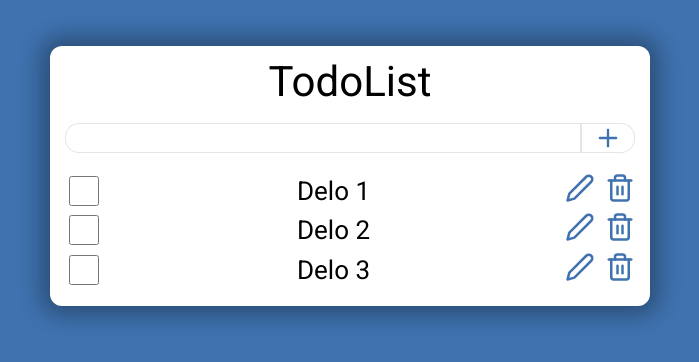
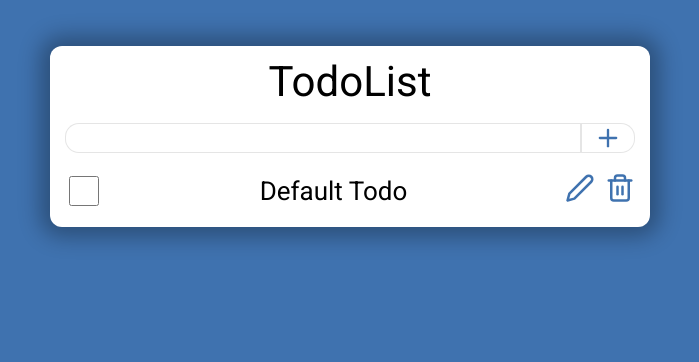
Before and after one commit to ghost-ninja-prog/todo-list-ts-redux, a React (Create React App) app: page / in a window 1280 px wide. Shown: the top 362 px of the page, without its empty margins (290-989 px from the left). Built offline with nearby package versions, Linux system fonts and the light colour scheme.

Commit message:
redux plus work

```diff
--- a/package.json
+++ b/package.json
@@ -3,6 +3,7 @@
   "version": "0.1.0",
   "private": true,
   "dependencies": {
+    "@reduxjs/toolkit": "^1.9.2",
     "@testing-library/jest-dom": "^5.16.5",
     "@testing-library/react": "^13.4.0",
     "@testing-library/user-event": "^13.5.0",
@@ -12,6 +13,7 @@
     "@types/react-dom": "^18.0.10",
     "react": "^18.2.0",
     "react-dom": "^18.2.0",
+    "react-redux": "^8.0.5",
     "react-scripts": "5.0.1",
     "typescript": "^4.9.4",
     "web-vitals": "^2.1.4"
--- a/src/components/TodoItem/index.tsx
+++ b/src/components/TodoItem/index.tsx
@@ -1,15 +1,19 @@
 import { useState } from "react"
 import { ITodo } from "../../models/models"
+import { useAppDispatch } from "../../store/hooks";
+import { removeTodo } from "../../store/todoSlice";
 import classes from "./index.module.css"
 
 
 interface TodoItemProps {
     todo: ITodo;
     onEdited: (id: number, title: string) => void;
-    removeTodo: (id: number) => void;
 }
 
-export const TodoItem: React.FC<TodoItemProps> = ({ todo, onEdited, removeTodo }) => {
+export const TodoItem: React.FC<TodoItemProps> = ({ todo, onEdited }) => {
+
+    const dispatch = useAppDispatch()
+
 
     const [isEditMode, setIsEditMode] = useState(false)
     const [value, setValue] = useState(todo.title)
@@ -46,7 +50,7 @@ export const TodoItem: React.FC<TodoItemProps> = ({ todo, onEdited, removeTodo }
                         <button className={classes.btn__edit} onClick={() => setIsEditMode(true)}></button>
                     )
                 }
-                <button className={classes.btn__remove} onClick={()=>removeTodo(todo.id)}></button>
+                <button className={classes.btn__remove} onClick={()=>dispatch(removeTodo(todo.id))}></button>
             </div>
         </li>
     )
--- a/src/components/TodoList/index.tsx
+++ b/src/components/TodoList/index.tsx
@@ -1,65 +1,47 @@
-import { useState } from "react"
 import classes from "./index.module.css"
 
 
 import { TodoItem } from "../TodoItem"
 import { TodoPlus } from "../TodoPlus"
+import { useAppSelector } from "../../store/hooks"
 
-import { store } from '../../store/store'
+// import { store } from '../../store/store'
 
 
 export const TodoList = () => {
 
-    const [todos, setTodos] = useState(store)
+    const store = useAppSelector(state => state.todos)
 
-    const addTodo = (title: string) => {
-        const todo = {
-            id: Date.now(),
-            title,
-            completed: false
-        }
-        setTodos([...todos, todo])
+
+    const onEdited = (id: number, title: string) => {
+        // setTodos(
+        //     todos.map(todo => {
+        //         if(todo.id === id) {
+        //             todo.title = title
+        //         }
+        //         return todo
+        //     })
+        // )
     }
 
-    // const addTodo = (title) => {
-    //     const todo = {
-    //         id: Date.now(),
-    //         title,
-    //         completed: false
-    //     }
-    //     store.dispatch(addTodo(todo))
+    // const removeTodo = (id: number) => {
+    //     setTodos(
+    //         todos.filter(todo => todo.id !== id)
+    //     )
     // }
-
-    const onEdited = (id: number, title: string) => {
-        setTodos(
-            todos.map(todo => {
-                if(todo.id === id) {
-                    todo.title = title
-                }
-                return todo
-            })
-        )
-    }
-
-    const removeTodo = (id: number) => {
-        setTodos(
-            todos.filter(todo => todo.id !== id)
-        )
-    }
 
     return (
         <div className={classes.todo__body}>
             <h3 className={classes.todo__title}>TodoList</h3>
-            <TodoPlus addTodo={addTodo} />
+            <TodoPlus />
             <ul>
                 {
-                    todos.map((todo) => {
+                    store.map((todo) => {
                         return (
                             <TodoItem
                                 key={todo.id}
                                 todo={todo}
                                 onEdited={onEdited}
-                                removeTodo={removeTodo}
                             />
                         )
                     })
--- a/src/components/TodoPlus/index.tsx
+++ b/src/components/TodoPlus/index.tsx
@@ -1,24 +1,31 @@
 import React, { useState } from 'react'
+
+// import { useSelector, useDispatch } from 'react-redux'
+import { useAppDispatch } from '../../store/hooks'
+import { addTodo } from '../../store/todoSlice'
 
 import classes from './index.module.css'
 
 
-interface ITodoPlusProps {
-    addTodo: (title: string) => void
-}
+// interface ITodoPlusProps {
+//     addTodo: (title: string) => void
+// }
 
-export const TodoPlus: React.FC<ITodoPlusProps> = ({ addTodo }) => {
+export const TodoPlus = () => {
+
+    const dispatch = useAppDispatch()
+
 
     const [value, setValue] = useState('')
 
     const onClickHandler = () => {
-        addTodo(value)
+        dispatch(addTodo(value))
         setValue('')
     }
 
     const onKeyDownInput = (event: React.KeyboardEvent<HTMLInputElement>) => {
         if(event.code === "Enter") {
-            addTodo(value)
+            dispatch(addTodo(value))
             setValue('')
         }
     }
--- /dev/null
+++ b/src/store/hooks.ts
@@ -0,0 +1,5 @@
+import {TypedUseSelectorHook, useDispatch, useSelector} from 'react-redux'
+import { AppDispatch, RootState } from "./store";
+
+export const useAppDispatch: () => AppDispatch = useDispatch
+export const useAppSelector: TypedUseSelectorHook<RootState> = useSelector
--- a/src/store/redux/createStore.ts
+++ /dev/null
@@ -1,6 +0,0 @@
-import { rootReducer } from "./rootReducer";
-
-const store = configureStore({
-    reducer: rootReducer,
-    middleware: (getDefaultMiddleware) => getDefaultMiddleware()
-})
--- a/src/store/redux/types.ts
+++ /dev/null
@@ -1,3 +0,0 @@
-export const ADD_TODO = 'ADD_TODO'
-export const REMOVE_TODO = 'REMOVE_TODO'
-export const EDIT_TODO = 'EDIT_TODO'
--- a/src/store/store.ts
+++ b/src/store/store.ts
@@ -1,16 +1,13 @@
-export const store = [
-    {
-        id: 1,
-        title: "Delo 1",
-        completed: false
-    },
-    {
-        id: 2,
-        title: "Delo 2",
-        completed: true
-    },{
-        id: 3,
-        title: "Delo 3",
-        completed: false
-    },
-]
+import { configureStore } from "@reduxjs/toolkit";
+import todoReducer from "./todoSlice";
+
+
+export const store = configureStore({
+    reducer: {
+        todos: todoReducer,
+    }
+})
+
+export type RootState = ReturnType<typeof store.getState>
+
+export type AppDispatch = typeof store.dispatch
--- /dev/null
+++ b/src/store/todoSlice.ts
@@ -0,0 +1,29 @@
+import { createSlice, PayloadAction } from '@reduxjs/toolkit'
+import type { RootState } from './store'
+
+
+type TodoState = Array<{
+    id: number
+    title: string
+    completed: boolean
+}>
+
+const initialState: TodoState = [
+    {id: 1, title: 'Default Todo', completed: false}
+]
+
+
+export const todoSlice = createSlice({
+    name: 'todos',
+    initialState,
+    reducers: {
+        addTodo: (state, action) => state.concat({id: Date.now(), title: action.payload, completed: false}),
+        removeTodo: (state, action) => state.filter(todo => todo.id !== action.payload)
+    }
+})
+
+export const { addTodo, removeTodo } = todoSlice.actions
+
+export const selectTodo = (state: RootState) => state.todos
+
+export default todoSlice.reducer
```
Also changed, not shown: src/index.tsx (+6 -2 lines), src/store/redux/actions.ts (deleted, +0 -14 lines), src/store/redux/rootReducer.ts (deleted, +0 -36 lines), 1 other file (tests, documents, lock files or other folders).
